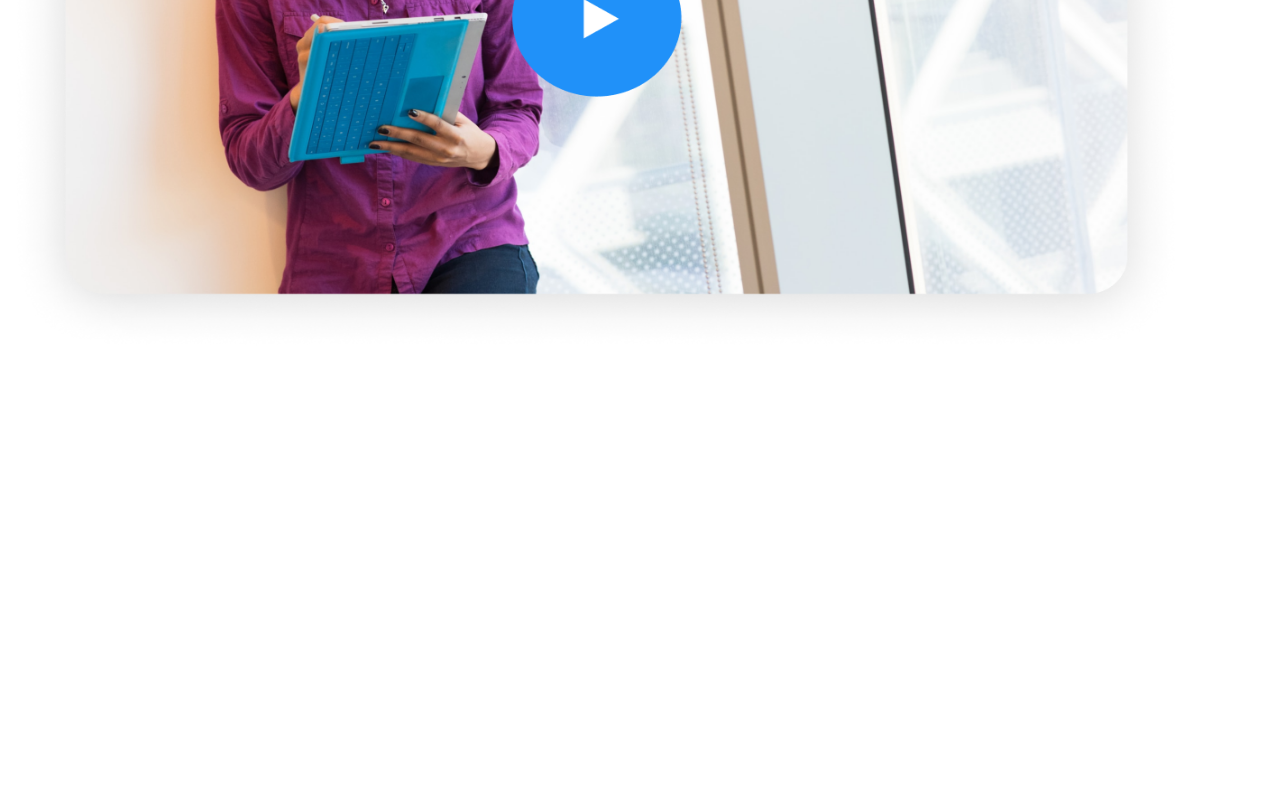
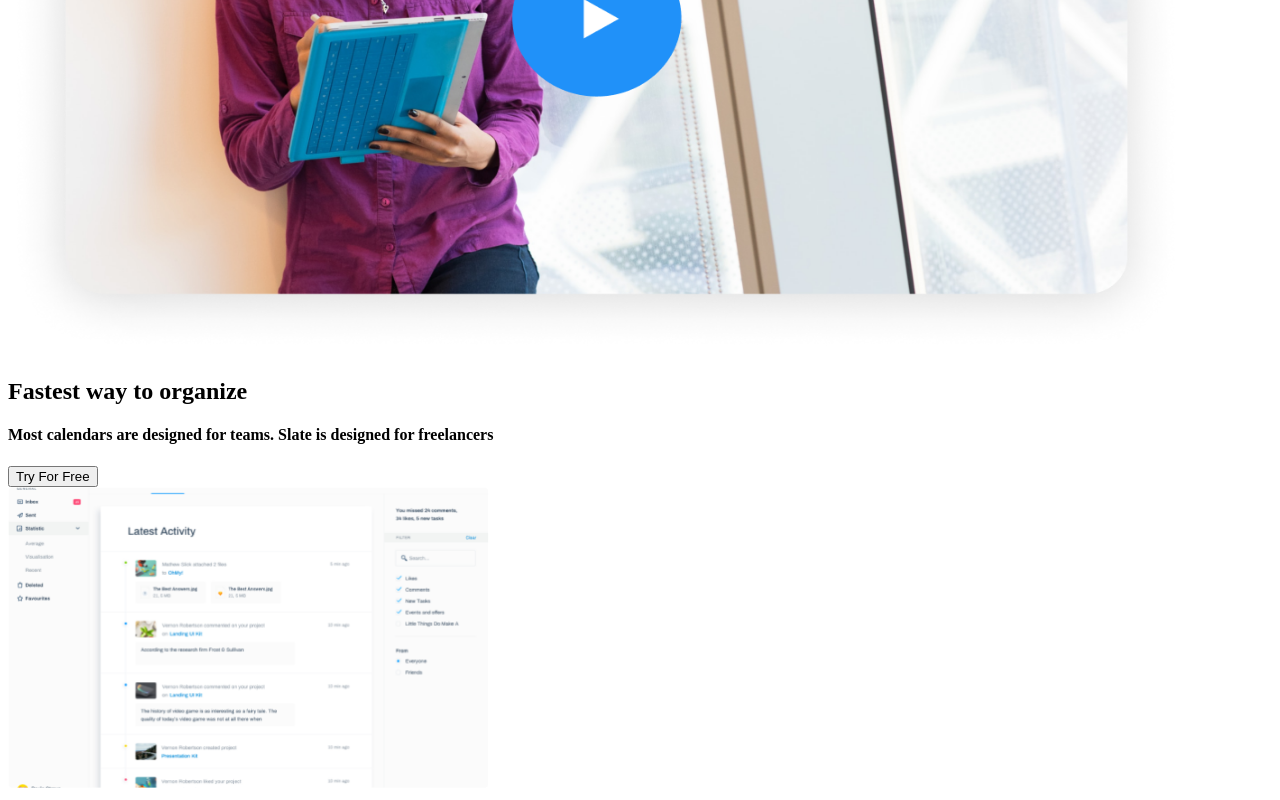
Before and after one commit to OlesiaBarannik/olesia-html, a plain HTML site: page index.html in a window 1280 px wide. Shown: the part 2198-2998 px from the top of the page. Before the commit the page ends 2564 px from the top, so only its background shows below. Drawn offline with Linux system fonts and the light colour scheme.

Commit message:
add section SCREEN_MASK

```diff
--- a/index.html
+++ b/index.html
@@ -54,6 +54,16 @@
               </div>
                 <a href="#"><img src="img/@video_screen.png" width="1177.34" height="658.3" alt="video_screen"></a>
             </section>
+            <section>
+              <div>
+                <h2>Fastest way to organize</h2>
+                <h4>Most calendars are designed for teams. Slate is designed for freelancers</h4>
+                <button>Try For Free</button>
+              </div>
+              <div>
+                <img src="img/SCREEN_MASK.png" width="481.42" height="300.86" alt="SCREEN_MASK">
+              </div>
+            </section>
         </main>
     </body>
 </html>
```
Also changed, not shown: img/SCREEN_MASK.png (added).
